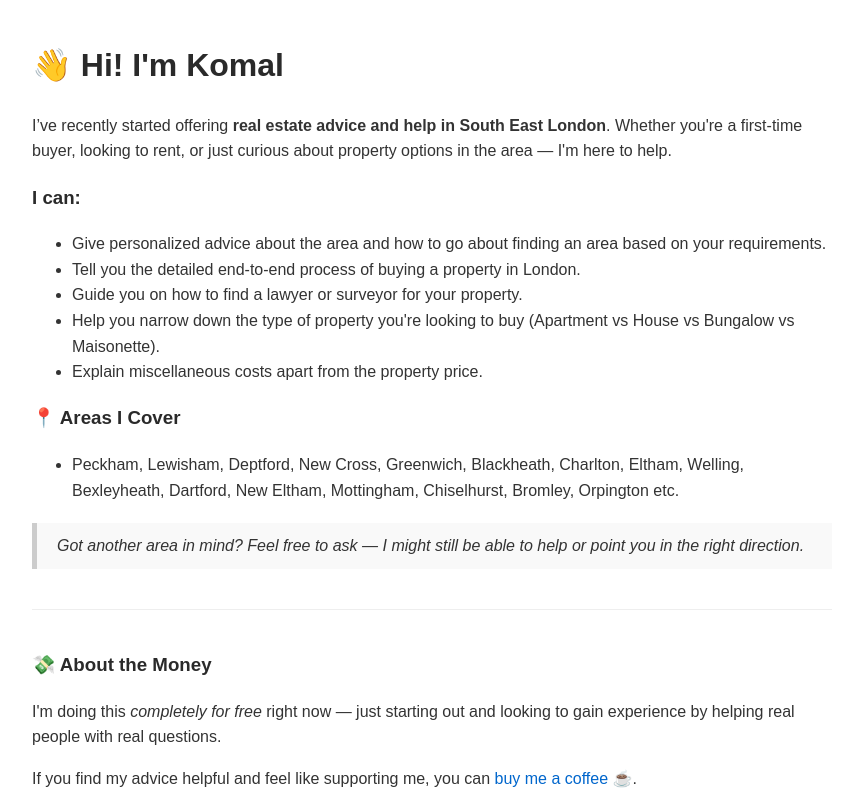
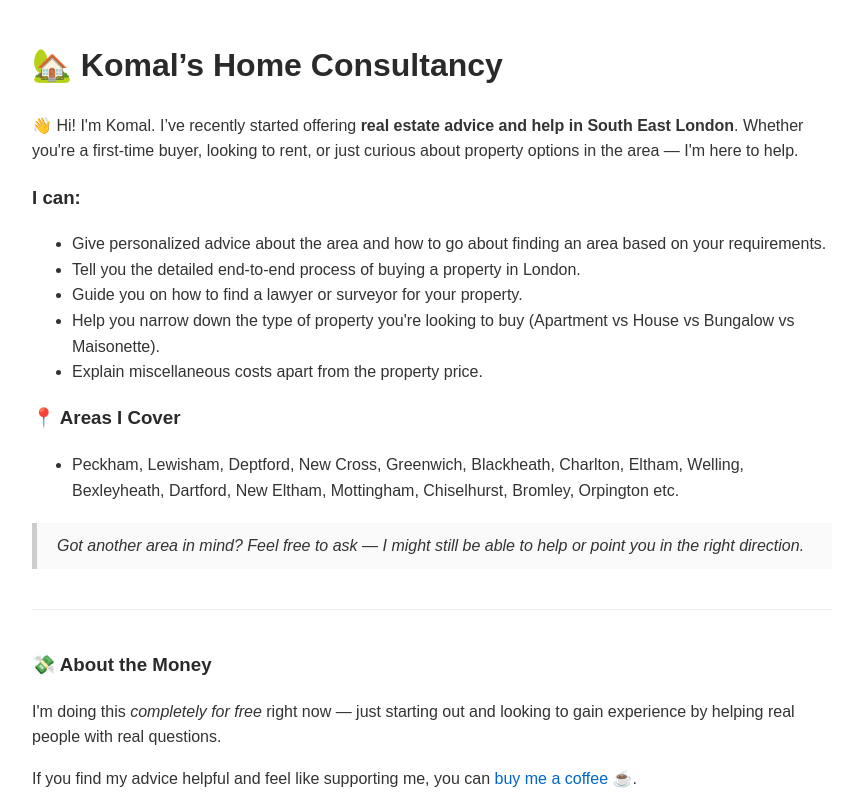
Before and after one commit to komalg1/kg-home-consultancy, a plain HTML site: page index.html in a window 1280 px wide. Shown: the top 800 px of the page, without its empty margins (208-1071 px from the left). Drawn offline with Linux system fonts and the light colour scheme.

Commit message:
Update index.html

```diff
--- a/index.html
+++ b/index.html
@@ -39,9 +39,9 @@
 </head>
 <body>
 
-  <h1>👋 Hi! I'm Komal</h1>
+  <h1>🏡 Komal’s Home Consultancy</h1>
   <p>
-    I’ve recently started offering <strong>real estate advice and help in South East London</strong>. Whether you're a first-time buyer, looking to rent, or just curious about property options in the area — I'm here to help.
+    👋 Hi! I'm Komal. I’ve recently started offering <strong>real estate advice and help in South East London</strong>. Whether you're a first-time buyer, looking to rent, or just curious about property options in the area — I'm here to help.
   </p>
 
   <h3>I can:</h3>
```
